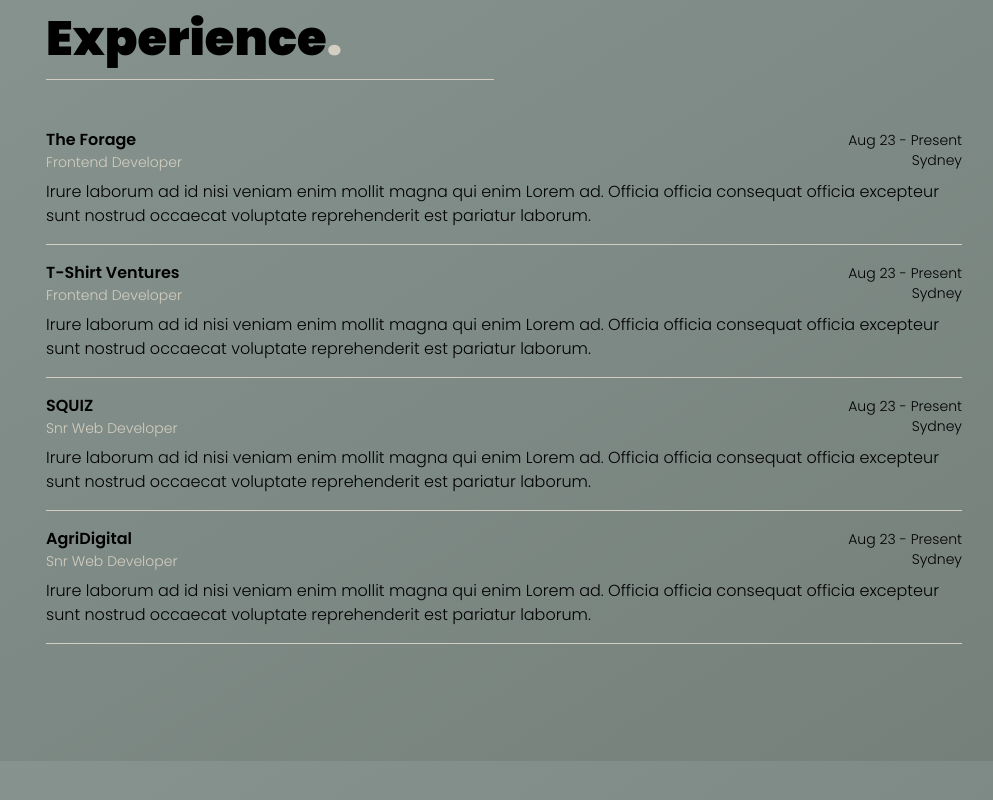
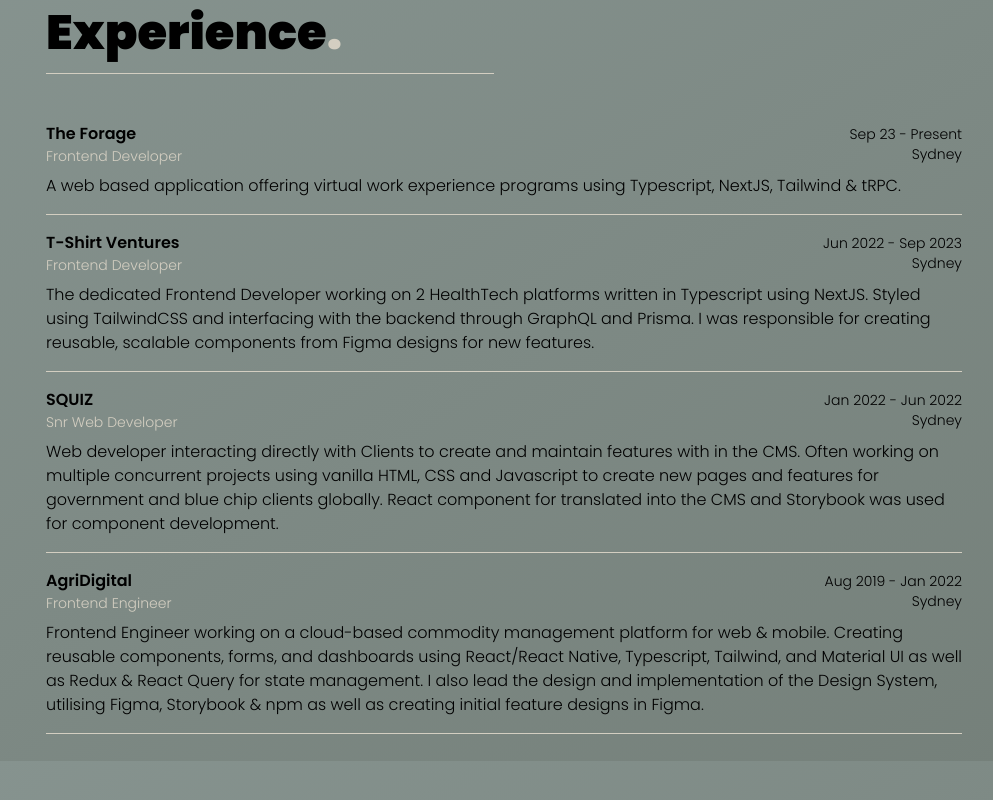
Before and after one commit to jamaspy/disi_digital, a Next.js app: page / in a window 1280 px wide. Shown: the part 1639-2439 px from the top of the page, without its empty margins (144-1137 px from the left). Built offline with nearby package versions, Linux system fonts and the light colour scheme.

Commit message:
update experience

```diff
--- a/components/Pages/Experience.tsx
+++ b/components/Pages/Experience.tsx
@@ -21,14 +21,12 @@
                     </p>
                   </div>
                   <div className="flex flex-col">
-                    <p className="text-sm font-light">Aug 23 - Present</p>
+                    <p className="text-sm font-light">Sep 23 - Present</p>
                     <p className="text-sm font-light text-right">Sydney</p>
                   </div>
                 </div>
                 <p className="mt-2 font-light">
-                  Irure laborum ad id nisi veniam enim mollit magna qui enim
-                  Lorem ad. Officia officia consequat officia excepteur sunt
-                  nostrud occaecat voluptate reprehenderit est pariatur laborum.
+                  A web based application offering virtual work experience programs using Typescript, NextJS, Tailwind & tRPC.
                 </p>
               </div>
               <div className="w-full border-b border-highlight pb-4 mt-4">
@@ -40,14 +38,14 @@
                     </p>
                   </div>
                   <div className="flex flex-col">
-                    <p className="text-sm font-light">Aug 23 - Present</p>
+                    <p className="text-sm font-light">Jun 2022 - Sep 2023</p>
                     <p className="text-sm font-light text-right">Sydney</p>
                   </div>
                 </div>
                 <p className="mt-2 font-light">
-                  Irure laborum ad id nisi veniam enim mollit magna qui enim
-                  Lorem ad. Officia officia consequat officia excepteur sunt
-                  nostrud occaecat voluptate reprehenderit est pariatur laborum.
+                  The dedicated Frontend Developer working on 2 HealthTech platforms written in Typescript using NextJS. Styled using
+                  TailwindCSS and interfacing with the backend through GraphQL and Prisma. I was responsible for creating reusable, scalable
+                  components from Figma designs for new features.
                 </p>
               </div>
               <div className="w-full border-b border-highlight pb-4 mt-4">
@@ -59,14 +57,14 @@
                     </p>
                   </div>
                   <div className="flex flex-col">
-                    <p className="text-sm font-light">Aug 23 - Present</p>
+                    <p className="text-sm font-light">Jan 2022 - Jun 2022</p>
                     <p className="text-sm font-light text-right">Sydney</p>
                   </div>
                 </div>
                 <p className="mt-2 font-light">
-                  Irure laborum ad id nisi veniam enim mollit magna qui enim
-                  Lorem ad. Officia officia consequat officia excepteur sunt
-                  nostrud occaecat voluptate reprehenderit est pariatur laborum.
+                  Web developer interacting directly with Clients to create and maintain features with in the CMS. Often working on multiple
+                  concurrent projects using vanilla HTML, CSS and Javascript to create new pages and features for government and blue chip
+                  clients globally. React component for translated into the CMS and Storybook was used for component development.
                 </p>
               </div>
               <div className="w-full border-b border-highlight pb-4 mt-4">
@@ -74,18 +72,19 @@
                   <div className="flex flex-col">
                     <p className="font-semibold">AgriDigital</p>
                     <p className="text-sm font-light text-highlight">
-                      Snr Web Developer
+                      Frontend Engineer
                     </p>
                   </div>
                   <div className="flex flex-col">
-                    <p className="text-sm font-light">Aug 23 - Present</p>
+                    <p className="text-sm font-light">Aug 2019 - Jan 2022</p>
                     <p className="text-sm font-light text-right">Sydney</p>
                   </div>
                 </div>
                 <p className="mt-2 font-light">
-                  Irure laborum ad id nisi veniam enim mollit magna qui enim
-                  Lorem ad. Officia officia consequat officia excepteur sunt
-                  nostrud occaecat voluptate reprehenderit est pariatur laborum.
+                  Frontend Engineer working on a cloud-based commodity management platform for web & mobile. Creating reusable
+                  components, forms, and dashboards using React/React Native, Typescript, Tailwind, and Material UI as well as Redux & React
+                  Query for state management. I also lead the design and implementation of the Design System, utilising Figma, Storybook &
+                  npm as well as creating initial feature designs in Figma.
                 </p>
               </div>
             </div>
```
